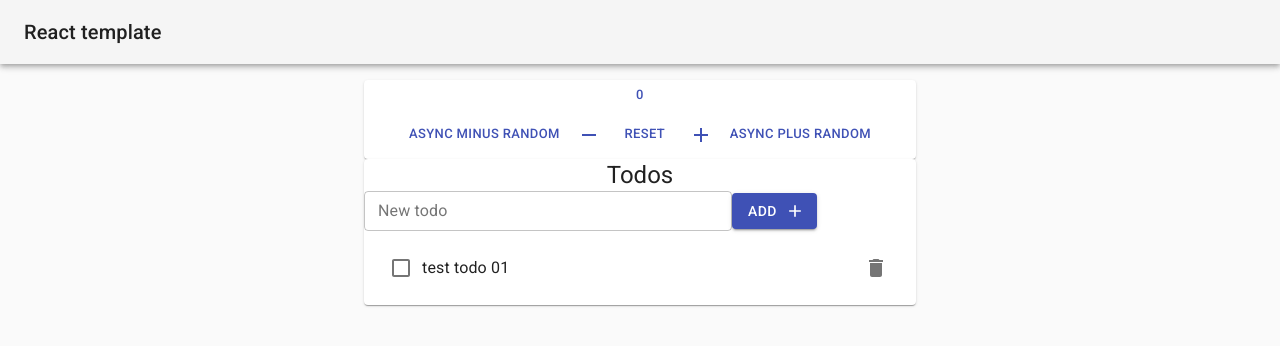
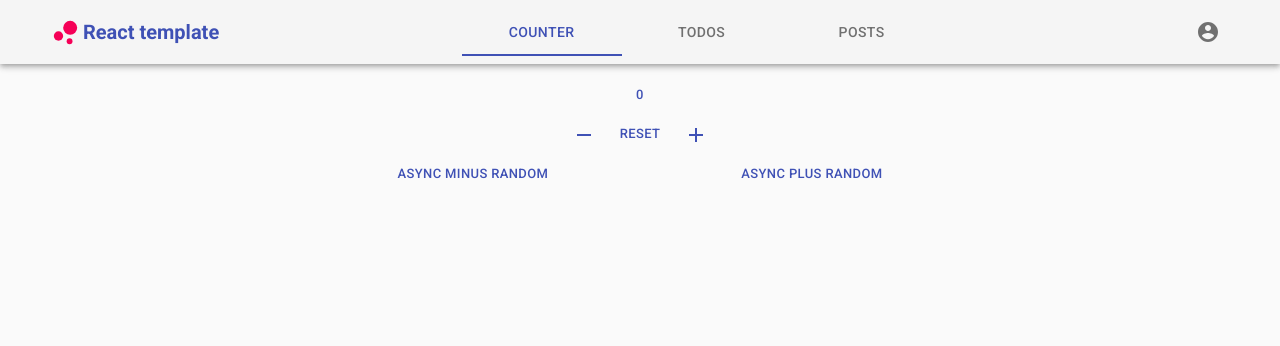
Before and after one commit to mrbi9x/react-template-2020, a React (Create React App) app: page /counter in a window 1280 px wide. Shown: the top 346 px of the page. Built offline with nearby package versions, Linux system fonts and the light colour scheme.

Commit message:
refactor code > add basic router

```diff
--- a/src/App.js
+++ b/src/App.js
@@ -1,36 +1,32 @@
-import {
-  ThemeProvider,
-  CssBaseline,
-  AppBar,
-  Container,
-  Paper,
-  Toolbar,
-  Typography,
-} from "@material-ui/core";
+import { ThemeProvider, CssBaseline, Container } from "@material-ui/core";
+import { BrowserRouter as Router, Switch, Route } from "react-router-dom";
+import Header from "./components/Header";
 import theme from "./configs/theme";
 import Counter from "./pages/counter/Counter";
 import Todos from "./pages/todos/Todos";
 
 function App() {
   return (
-    <>
-      <ThemeProvider theme={theme}>
+    <ThemeProvider theme={theme}>
+      <Router>
         <CssBaseline />
-        <AppBar position="sticky" color="default">
-          <Toolbar>
-            <Typography variant="h6">React template</Typography>
-          </Toolbar>
-        </AppBar>
-        <Container maxWidth="sm">
-          <Paper>
-            <Counter />
-          </Paper>
-          <Paper>
-            <Todos></Todos>
-          </Paper>
+        <Header />
+        <Container maxWidth="lg">
+          <Switch>
+            <Route path="/counter">
+              <Counter />
+            </Route>
+            <Route path="/todos">
+              <Todos />
+            </Route>
+            <Route path="/posts">
+              <Todos />
+            </Route>
+          </Switch>
         </Container>
-      </ThemeProvider>
-    </>
+        {/* <Container maxWidth="sm"></Container> */}
+      </Router>
+    </ThemeProvider>
   );
 }
 
--- /dev/null
+++ b/src/components/Header.js
@@ -0,0 +1,78 @@
+import {
+  AppBar,
+  Toolbar,
+  Typography,
+  Tabs,
+  Tab,
+  Grid,
+  IconButton,
+  Container,
+  makeStyles,
+} from "@material-ui/core";
+import { AccountCircle, BubbleChart } from "@material-ui/icons";
+import React, { useState } from "react";
+import { Link, useHistory } from "react-router-dom";
+
+const useStyles = makeStyles({
+  brandHeader: {
+    display: "flex",
+    alignItems: "center",
+    "& span": {
+      fontWeight: 700,
+      letterSpacing: 0,
+    },
+  },
+});
+
+function Header() {
+  const [activeTabNav, setActiveTabNav] = useState("counter");
+  const classes = useStyles();
+  const history = useHistory();
+
+  const handlerTabNavChange = (event, newValue) => {
+    setActiveTabNav(newValue);
+    history.push(`/${newValue}`);
+  };
+
+  return (
+    <AppBar position="sticky" color="default">
+      <Container maxWidth="lg">
+        <Toolbar>
+          <Grid
+            container
+            item
+            wrap="nowrap"
+            justify="space-between"
+            alignContent="center"
+            alignItems="center"
+          >
+            <Link to="/" className={classes.brandHeader}>
+              <BubbleChart color="secondary" fontSize="large" />
+              <Typography color="primary" variant="h6" component="span" noWrap>
+                React template
+              </Typography>
+            </Link>
+            <Tabs
+              value={activeTabNav}
+              onChange={handlerTabNavChange}
+              aria-label="Navigation"
+              color="primary"
+              textColor="primary"
+              indicatorColor="primary"
+              centered
+            >
+              <Tab label="Counter" value="counter" disableRipple />
+              <Tab label="Todos" value="todos" disableRipple />
+              <Tab label="Posts" value="posts" disableRipple />
+            </Tabs>
+            <IconButton aria-label="Account">
+              <AccountCircle />
+            </IconButton>
+          </Grid>
+        </Toolbar>
+      </Container>
+    </AppBar>
+  );
+}
+
+export default Header;
--- a/src/index.css
+++ b/src/index.css
@@ -1,13 +1,16 @@
 body {
   margin: 0;
-  font-family: -apple-system, BlinkMacSystemFont, 'Segoe UI', 'Roboto', 'Oxygen',
-    'Ubuntu', 'Cantarell', 'Fira Sans', 'Droid Sans', 'Helvetica Neue',
+  font-family: -apple-system, BlinkMacSystemFont, "Segoe UI", "Roboto", "Oxygen",
+    "Ubuntu", "Cantarell", "Fira Sans", "Droid Sans", "Helvetica Neue",
     sans-serif;
   -webkit-font-smoothing: antialiased;
   -moz-osx-font-smoothing: grayscale;
 }
 
 code {
-  font-family: source-code-pro, Menlo, Monaco, Consolas, 'Courier New',
+  font-family: source-code-pro, Menlo, Monaco, Consolas, "Courier New",
     monospace;
 }
+a {
+  text-decoration: none;
+}
--- a/src/index.js
+++ b/src/index.js
@@ -4,6 +4,7 @@ import App from "./App";
 import reportWebVitals from "./reportWebVitals";
 import { Provider } from "react-redux";
 import store from "./configs/store";
+import "./index.css";
 
 ReactDOM.render(
   <React.StrictMode>
--- a/src/pages/counter/Counter.js
+++ b/src/pages/counter/Counter.js
@@ -1,4 +1,4 @@
-import { Box, Button, Grid, IconButton } from "@material-ui/core";
+import { Box, Button, Grid, IconButton, InputBase } from "@material-ui/core";
 import React from "react";
 import { Add, Remove } from "@material-ui/icons";
 import { useDispatch, useSelector } from "react-redux";
@@ -14,7 +14,7 @@ function Counter() {
   const { count } = useSelector((state) => state.counter);
   const dispatch = useDispatch();
   return (
-    <Grid>
+    <Grid sm={12}>
       <Box
         display="flex"
         flexDirection="column"
@@ -31,14 +31,6 @@ function Counter() {
           justifyContent="center"
           alignContent="center"
         >
-          <Button
-            variant="text"
-            color="primary"
-            size="small"
-            onClick={() => dispatch(asyncMinusRandom())}
-          >
-            Async minus random
-          </Button>
           <IconButton
             color="primary"
             aria-label="Decrement"
@@ -61,6 +53,22 @@ function Counter() {
           >
             <Add />
           </IconButton>
+        </Box>
+        <Box
+          display="flex"
+          flexDirection="row"
+          justifyContent="center"
+          alignContent="center"
+        >
+          <Button
+            variant="text"
+            color="primary"
+            size="small"
+            onClick={() => dispatch(asyncMinusRandom())}
+          >
+            Async minus random
+          </Button>
+          <InputBase />
           <Button
             variant="text"
             color="primary"
--- a/src/pages/todos/TodoList.js
+++ b/src/pages/todos/TodoList.js
@@ -8,7 +8,11 @@ function TodoList() {
   const todos = useSelector(todosSelector);
   return (
     <>
-      {!todos?.length > 0 && <Typography>No todo.</Typography>}
+      {!todos?.length > 0 && (
+        <>
+          <Typography align="center">No todo.</Typography>
+        </>
+      )}
       <List>
         {todos &&
           todos.map((todo, idx) => {
--- a/src/pages/todos/TodoNew.js
+++ b/src/pages/todos/TodoNew.js
@@ -21,7 +21,7 @@ function TodoNew() {
     <form noValidate onSubmit={(e) => handlerAddTodo(e)}>
       <Grid
         container
-        // spacing={5}
+        spacing={2}
         direction="row"
         justify="center"
         alignItems="center"
--- a/src/pages/todos/todoSlice.js
+++ b/src/pages/todos/todoSlice.js
@@ -1,13 +1,7 @@
 import { createSlice } from "@reduxjs/toolkit";
 import { v4 as uuid } from "uuid";
 
-const INITIAL_STATE = [
-  {
-    id: uuid(),
-    content: "test todo 01",
-    isComplite: false,
-  },
-];
+const INITIAL_STATE = [];
 
 const todosSlice = createSlice({
   name: "todos",
```
